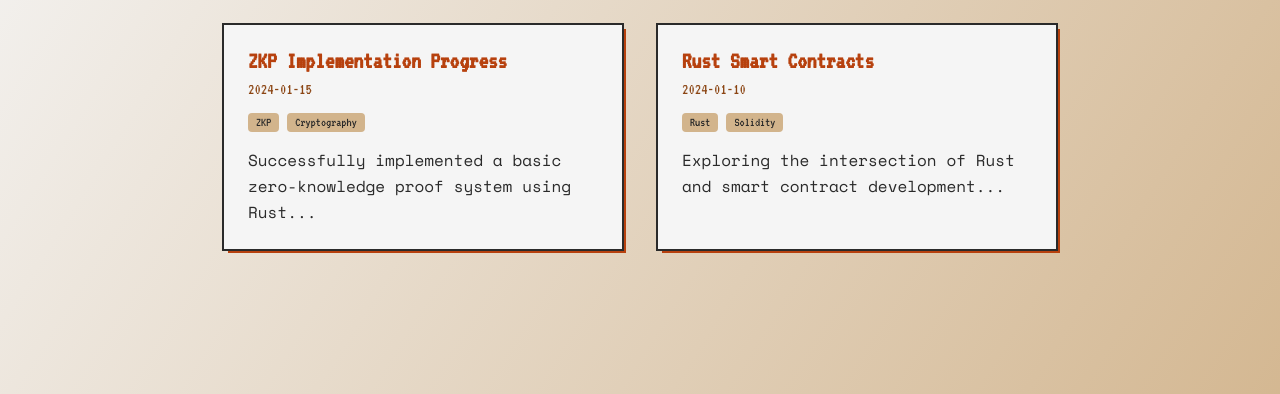
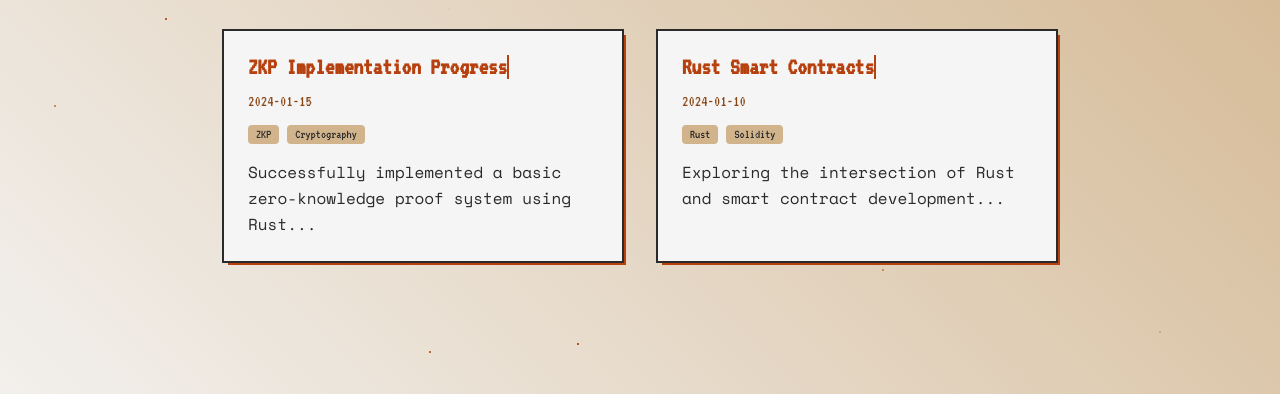
Before and after one commit to wamimi/Njerii, an Astro site: page /lab in a window 1280 px wide. Shown: the part 246-640 px from the top of the page. Built offline with nearby package versions, Linux system fonts and the light colour scheme; Astro itself is replaced by a stand-in of ours.

Commit message:
feat: Add background music and refine layout
- Added a new background music file () to the  directory.
- Updated  to include the music player and improve overall layout styling.
- Modified  to integrate the new music player and refine the glitchy heading effect.
- Updated  to fix avatar processing logic.
- Removed unused file .

```diff
--- a/src/layouts/Layout.astro
+++ b/src/layouts/Layout.astro
@@ -22,7 +22,7 @@ const { title } = Astro.props;
     <title>{title}</title>
   </head>
   <body>
-    <canvas id="bgCanvas"></canvas>
+    <div class="stars"></div>
     <div class="content-wrapper">
       <nav>
         <div class="nav-content">
@@ -76,15 +76,32 @@ const { title } = Astro.props;
     color: var(--text-color);
     transition: background-color 0.3s, color 0.3s;
     min-height: 100vh;
+    background: linear-gradient(45deg, var(--gradient-start), var(--gradient-end));
   }
 
-  #bgCanvas {
+  .stars {
     position: fixed;
     top: 0;
     left: 0;
     width: 100%;
     height: 100%;
-    z-index: -1;
+    pointer-events: none;
+    z-index: 0;
+    background: transparent;
+  }
+
+  @keyframes twinkle {
+    0%, 100% { opacity: 0; }
+    50% { opacity: 1; }
+  }
+
+  .star {
+    position: absolute;
+    width: 2px;
+    height: 2px;
+    background: var(--rust-color);
+    opacity: 0;
+    animation: twinkle ease-in-out infinite;
   }
 
   .content-wrapper {
@@ -192,92 +209,123 @@ const { title } = Astro.props;
       padding: 0 1rem;
     }
   }
+  /* Shooting Star Animation */
+  @keyframes shoot {
+    0% {
+      transform: translate(-100%, 100%) rotate(45deg);
+      opacity: 1;
+    }
+    100% {
+      transform: translate(100%, -100%) rotate(45deg);
+      opacity: 0;
+    }
+  }
+
+  .shooting-star {
+    position: absolute;
+    width: 2px;
+    height: 10px;
+    background: white;
+    opacity: 0;
+    animation: shoot 1s linear infinite;
+  }
+
+  /* Blinking Cursor for Navigation Links */
+  .nav-links a::after {
+    content: '|';
+    opacity: 0;
+    animation: blink 1s infinite;
+  }
+
+  @keyframes blink {
+    0%, 100% { opacity: 0; }
+    50% { opacity: 1; }
+  }
+
+  /* Typing Animation for Headings */
+  .typing {
+    display: inline-block;
+    overflow: hidden;
+    white-space: nowrap;
+    border-right: 2px solid var(--rust-color);
+    animation: typing 3s steps(40, end), blink-caret 0.75s step-end infinite;
+  }
+
+  @keyframes typing {
+    from { width: 0; }
+    to { width: 100%; }
+  }
+
+  @keyframes blink-caret {
+    from, to { border-color: transparent; }
+    50% { border-color: var(--rust-color); }
+  }
+  /* Custom Cursor */
+  body {
+    cursor: none;
+  }
+
+  .custom-cursor {
+    position: fixed;
+    width: 16px;
+    height: 16px;
+    background: var(--rust-color);
+    border-radius: 50%;
+    pointer-events: none;
+    transform: translate(-50%, -50%);
+    z-index: 1000;
+    transition: transform 0.1s ease, width 0.2s ease, height 0.2s ease;
+  }
+
+  .custom-cursor.hover {
+    width: 32px;
+    height: 32px;
+    background: white;
+  }
+
+  /* Glitch Effects */
+  @keyframes glitch {
+    0% { transform: translate(0); }
+    20% { transform: translate(-2px, 2px); }
+    40% { transform: translate(2px, -2px); }
+    60% { transform: translate(-2px, 2px); }
+    80% { transform: translate(2px, -2px); }
+    100% { transform: translate(0); }
+  }
+
+  .glitch {
+    animation: glitch 0.5s infinite;
+  }
+
+  .glitch:hover {
+    animation: none;
+  }
+
 </style>
 
 <script>
-  class Particle {
-    x: number;
-    y: number;
-    size: number;
-    speedX: number;
-    speedY: number;
-    opacity: number;
+  function createStar() {
+    const star = document.createElement('div');
+    star.className = 'star';
+    star.style.left = `${Math.random() * 100}%`;
+    star.style.top = `${Math.random() * 100}%`;
+    star.style.animationDuration = `${Math.random() * 3 + 2}s`;
+    star.style.animationDelay = `${Math.random() * 2}s`;
+    return star;
+  }
 
-    constructor(canvas: HTMLCanvasElement) {
-      this.x = Math.random() * canvas.width;
-      this.y = Math.random() * canvas.height;
-      this.size = Math.random() * 2;
-      this.speedX = Math.random() * 0.5 - 0.25;
-      this.speedY = Math.random() * 0.5 - 0.25;
-      this.opacity = Math.random() * 0.5 + 0.2;
-    }
+  function initStars() {
+    const container = document.querySelector('.stars');
+    if (!container) return;
 
-    update(canvas: HTMLCanvasElement) {
-      this.x += this.speedX;
-      this.y += this.speedY;
-
-      if (this.x > canvas.width) this.x = 0;
-      if (this.x < 0) this.x = canvas.width;
-      if (this.y > canvas.height) this.y = 0;
-      if (this.y < 0) this.y = canvas.height;
-    }
-
-    draw(ctx: CanvasRenderingContext2D) {
-      ctx.fillStyle = `rgba(var(--text-color-rgb), ${this.opacity})`;
-      ctx.beginPath();
-      ctx.arc(this.x, this.y, this.size, 0, Math.PI * 2);
-      ctx.fill();
+    // Creates initial stars
+    for (let i = 0; i < 50; i++) {
+      container.appendChild(createStar());
     }
   }
 
-  const canvas = document.getElementById('bgCanvas') as HTMLCanvasElement;
-  const ctx = canvas.getContext('2d');
-  const particles: Particle[] = [];
-  const particleCount = 50;
-
-  function initCanvas() {
-    if (!canvas) return;
-    canvas.width = window.innerWidth;
-    canvas.height = window.innerHeight;
-
-    // Clear existing particles
-    particles.length = 0;
-
-    // Create new particles
-    for (let i = 0; i < particleCount; i++) {
-      particles.push(new Particle(canvas));
-    }
-  }
-
-  function animate() {
-    if (!ctx) return;
-
-    const gradientStart = getComputedStyle(document.documentElement)
-      .getPropertyValue('--gradient-start').trim();
-    const gradientEnd = getComputedStyle(document.documentElement)
-      .getPropertyValue('--gradient-end').trim();
-
-    const gradient = ctx.createLinearGradient(0, 0, canvas.width, canvas.height);
-    gradient.addColorStop(0, gradientStart);
-    gradient.addColorStop(1, gradientEnd);
-
-    ctx.fillStyle = gradient;
-    ctx.fillRect(0, 0, canvas.width, canvas.height);
-
-    particles.forEach(particle => {
-      particle.update(canvas);
-      particle.draw(ctx);
-    });
-
-    requestAnimationFrame(animate);
-  }
-
-  // Initialize canvas and start animation
-  initCanvas();
-  animate();
-
-  // Handle window resize
-  window.addEventListener('resize', initCanvas);
+  // Initializes stars
+  initStars();
 
   // Theme toggle functionality
   const themeToggle = document.getElementById('theme-toggle');
@@ -297,4 +345,89 @@ const { title } = Astro.props;
 
   const prefersDark = window.matchMedia('(prefers-color-scheme: dark)').matches;
   updateTheme(prefersDark);
+
+  // Mouse-Reactive Stars
+  document.addEventListener('mousemove', (e) => {
+    const stars = document.querySelectorAll('.star');
+    stars.forEach(star => {
+      const speed = 0.05; // Adjust sensitivity
+      const x = (e.clientX - window.innerWidth / 2) * speed;
+      const y = (e.clientY - window.innerHeight / 2) * speed;
+      star.style.transform = `translate(${x}px, ${y}px)`;
+    });
+  });
+
+  // Shooting Stars
+  function createShootingStar() {
+    const shootingStar = document.createElement('div');
+    shootingStar.className = 'shooting-star';
+    shootingStar.style.left = `${Math.random() * 100}%`;
+    shootingStar.style.top = `${Math.random() * 100}%`;
+    shootingStar.style.animationDuration = `${Math.random() * 2 + 1}s`;
+    return shootingStar;
+  }
+
+  function initShootingStars() {
+    const container = document.querySelector('.stars');
+    if (!container) return;
+
+    setInterval(() => {
+      container.appendChild(createShootingStar());
+      setTimeout(() => {
+        container.removeChild(container.lastChild);
+      }, 2000); // Removes after animation ends
+    }, 3000); // Adds a new shooting star every 3 seconds
+  }
+
+  // Initialize Shooting Stars
+  initShootingStars();
+
+  // Typing Animation for Headings
+  function typeText(element) {
+    const text = element.textContent;
+    element.textContent = '';
+    let i = 0;
+    const typingInterval = setInterval(() => {
+      if (i < text.length) {
+        element.textContent += text.charAt(i);
+        i++;
+      } else {
+        clearInterval(typingInterval);
+      }
+    }, 100);
+  }
+
+  // Typing Animation to Headings
+  document.querySelectorAll('h1, h2, h3').forEach(heading => {
+    heading.classList.add('typing');
+    typeText(heading);
+  });
+  // Custom Cursor
+  const cursor = document.createElement('div');
+  cursor.className = 'custom-cursor';
+  document.body.appendChild(cursor);
+
+  document.addEventListener('mousemove', (e) => {
+    cursor.style.left = `${e.clientX}px`;
+    cursor.style.top = `${e.clientY}px`;
+  });
+
+  document.querySelectorAll('a, button').forEach(element => {
+    element.addEventListener('mouseenter', () => {
+      cursor.classList.add('hover');
+    });
+    element.addEventListener('mouseleave', () => {
+      cursor.classList.remove('hover');
+    });
+  });
+
+  // Glitch Effects
+  document.querySelectorAll('.glitch').forEach(element => {
+    setInterval(() => {
+      element.classList.toggle('glitch');
+    }, 3000); // glitch every 3 seconds
+  });
+
+
+
 </script>
--- a/src/pages/api/process-avatar.ts
+++ b/src/pages/api/process-avatar.ts
@@ -6,16 +6,16 @@ export async function processAvatar() {
   const inputPath = path.join(process.cwd(), 'src/assets/avatar.jpg');
   const publicDir = path.join(process.cwd(), 'public');
 
-  // Ensure public directory exists
+  // Ensures public directory exists
   await fs.mkdir(publicDir, { recursive: true });
 
-  // Create favicon
+  //favicon
   await sharp(inputPath)
     .resize(32, 32, { fit: 'contain' })
     .png()
     .toFile(path.join(publicDir, 'favicon.png'));
 
-  // Create background image
+  //background image
   await sharp(inputPath)
     .resize(512, 512, { fit: 'contain' })
     .png()
--- a/src/pages/index.astro
+++ b/src/pages/index.astro
@@ -10,19 +10,25 @@ const posts = (await getCollection('blog')).sort(
 
 <Layout title="Blog | Njerii">
   <div class="container">
+    <!-- Glitchy Heading -->
+    <h1 class="glitch">Yare Yare da wa...Sugoi!</h1>
+
+    <!-- Hero Section -->
     <div class="hero">
       <h1 class="title">Hajimemashite, Njerii desu!</h1>
       <p class="intro">Rustacean🦀 | Web3</p>
     </div>
 
+    <!-- Hero Image -->
     <div class="hero-image-container">
       <img
         src="/images/rustacean.jpg"
-        alt="Rustacean mascot"
+        alt="beautiful skies"
         class="hero-image"
       />
     </div>
 
+    <!-- Content Section -->
     <div class="content-section">
       <h2 class="section-title">Latest Posts</h2>
       <div class="blog-grid">
@@ -37,6 +43,20 @@ const posts = (await getCollection('blog')).sort(
         ))}
       </div>
     </div>
+
+    <!-- Secret Message -->
+    <div id="secret-message" class="hidden">
+      <p>You are my crush 💖</p>
+    </div>
+
+    <!-- Background Music -->
+    <audio id="background-music" loop>
+      <source src="/audio/greatest.mp3" type="audio/mpeg" />
+      Your browser does not support the audio element.
+    </audio>
+    <button id="music-toggle" aria-label="Toggle music">
+      <span class="music-icon">🎵</span>
+    </button>
   </div>
 </Layout>
 
@@ -45,9 +65,71 @@ const posts = (await getCollection('blog')).sort(
     padding: 2rem 0;
     display: flex;
     flex-direction: column;
-    gap: 4rem;
+    gap: 2rem; /* Reduced gap for better spacing */
   }
 
+  /* Glitch Heading */
+  .glitch {
+    font-size: 2.5rem; /* Reduced font size */
+    text-align: center;
+    color: var(--rust-color);
+    animation: glitch 3s infinite; /* slower animation */
+    margin-bottom: 1rem; /* Reduced margin */
+    position: relative;
+  }
+
+  @keyframes glitch {
+    0%, 100% {
+      opacity: 1;
+      transform: scale(1);
+    }
+    10%, 30%, 50%, 70%, 90% {
+      opacity: 0.8;
+      transform: scale(1.02);
+    }
+    20%, 40%, 60%, 80% {
+      opacity: 0.9;
+      transform: scale(0.98);
+    }
+  }
+
+  /* Secret Message */
+  .hidden {
+    display: none;
+  }
+
+  #secret-message {
+    position: fixed;
+    bottom: 20px;
+    right: 20px;
+    background: var(--bg-color);
+    padding: 1rem;
+    border: 2px solid var(--rust-color);
+    border-radius: 0.5rem;
+    box-shadow: 0 0 10px rgba(183, 65, 14, 0.3);
+  }
+
+  /* Background Music */
+  #music-toggle {
+    position: fixed;
+    bottom: 20px;
+    left: 20px;
+    background: none;
+    border: none;
+    cursor: pointer;
+    font-size: 1.5rem;
+    padding: 0.5rem;
+  }
+
+  .music-icon {
+    transition: transform 0.3s ease;
+  }
+
+  #music-toggle:hover .music-icon {
+    transform: rotate(360deg);
+  }
+
+  /* Styles */
   .hero {
     text-align: center;
     padding: 2rem;
@@ -105,6 +187,10 @@ const posts = (await getCollection('blog')).sort(
   }
 
   @media (max-width: 768px) {
+    .glitch {
+      font-size: 2rem; /* smaller font size for mobile */
+    }
+
     .hero {
       padding: 1rem;
     }
@@ -122,3 +208,28 @@ const posts = (await getCollection('blog')).sort(
     }
   }
 </style>
+
+<script>
+  // Secret Message
+  document.addEventListener('keydown', (e) => {
+    if (e.ctrlKey && e.shiftKey && e.key === 'C') {
+      const secretMessage = document.getElementById('secret-message');
+      secretMessage.classList.toggle('hidden');
+    }
+  });
+
+  // Background Music
+  const musicToggle = document.getElementById('music-toggle');
+  const backgroundMusic = document.getElementById('background-music');
+
+  musicToggle?.addEventListener('click', () => {
+    if (backgroundMusic.paused) {
+      backgroundMusic.play();
+      musicToggle.querySelector('.music-icon').textContent = '🎵';
+    } else {
+      backgroundMusic.pause();
+      musicToggle.querySelector('.music-icon').textContent = '🔇';
+    }
+  });
+
+</script>
```
Also changed, not shown: 3 other files.
